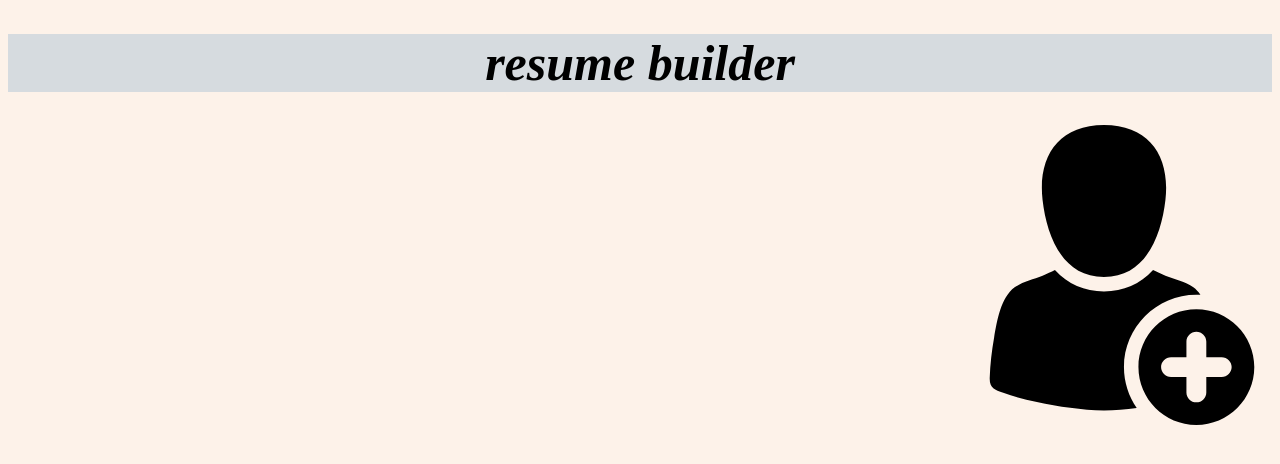
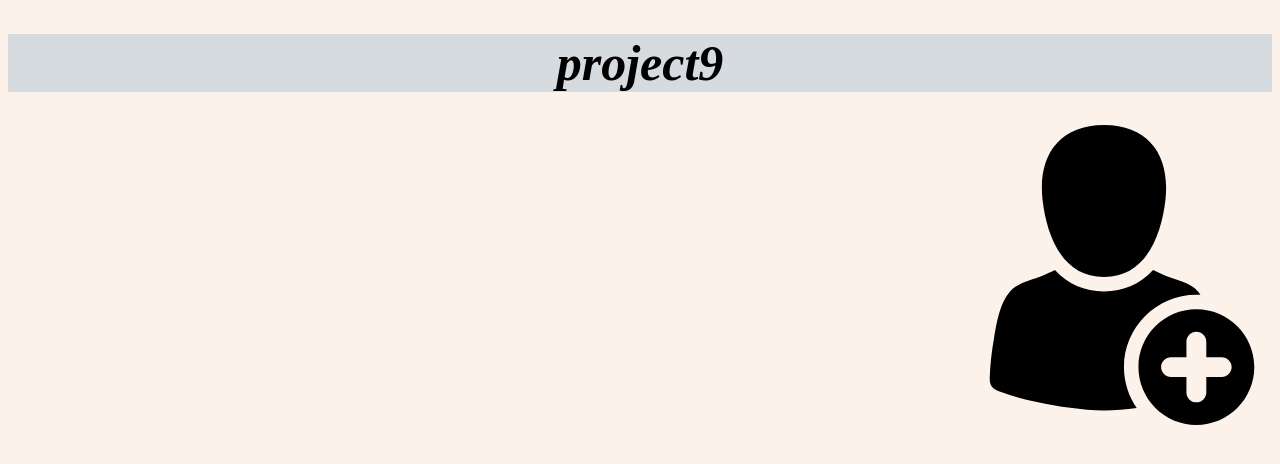
Before and after one commit to chaitu79/pwaphase2, a plain HTML site: page index.html in a window 1280 px wide. Drawn offline with Linux system fonts and the light colour scheme.

Commit message:
Update index.html

```diff
--- a/index.html
+++ b/index.html
@@ -24,7 +24,7 @@
   </head>
   <body>
     <header>
-      <h1>resume builder</h1>
+      <h1>project9</h1>
       <a href="form.html"><img src="images/usericon.svg" alt="add.usericon"></a>
 
     </header>
```
